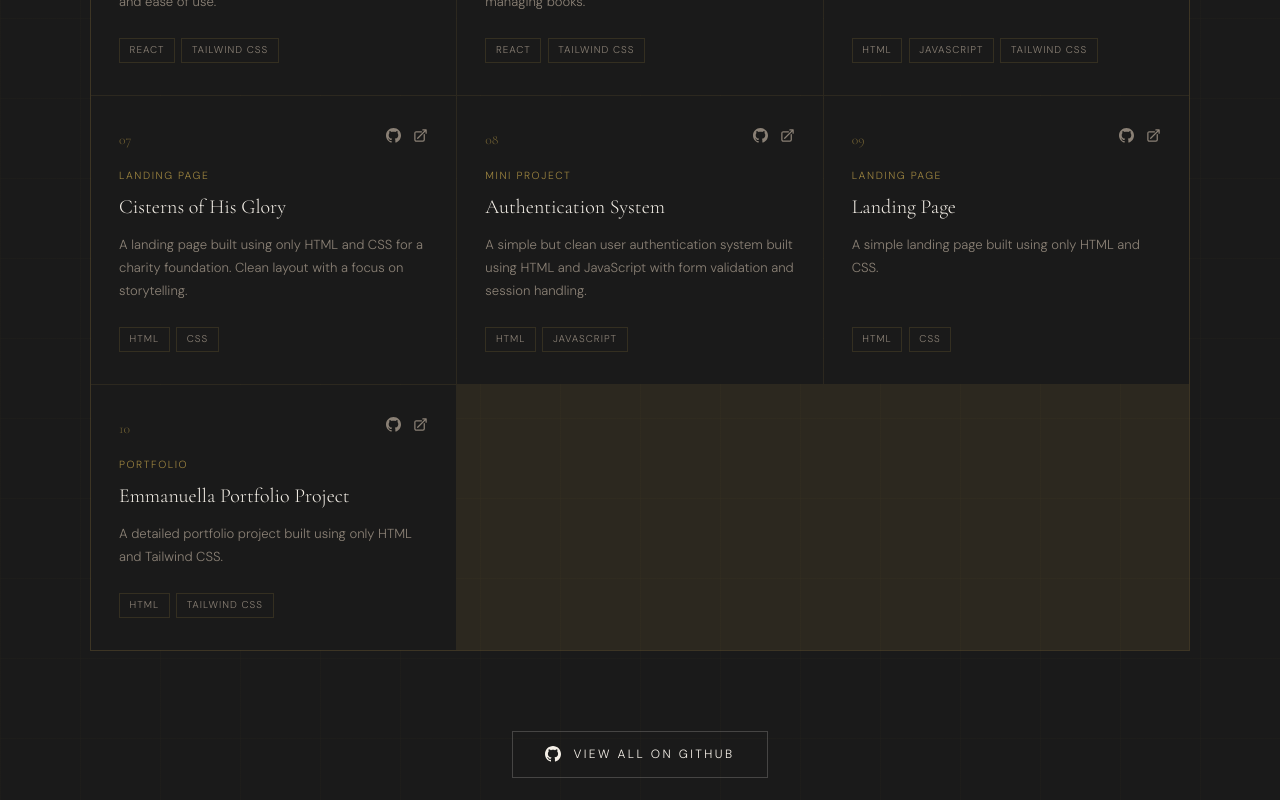
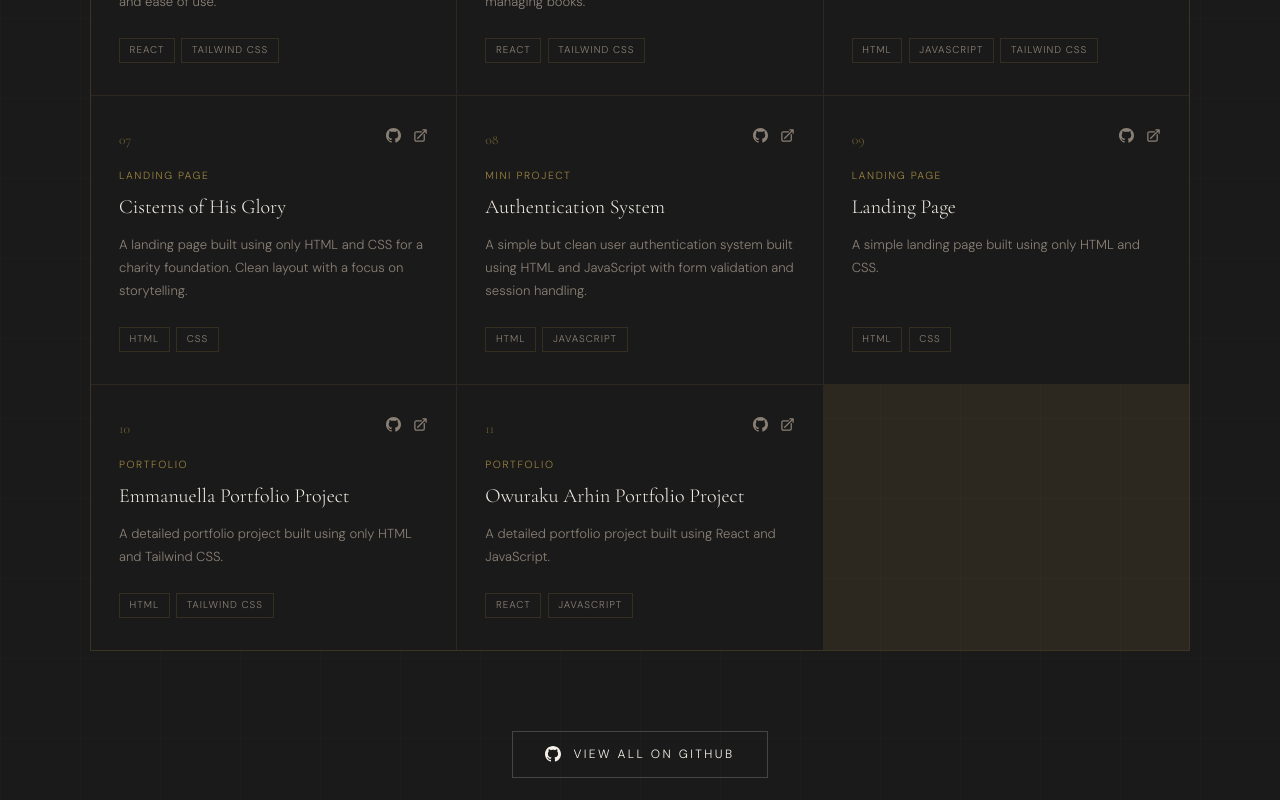
Before and after one commit to jjbaah068/jamesjuniorportfolio, a React (Vite) app: page /projects in a window 1280 px wide. Shown: the part 1502-2302 px from the top of the page. Built offline with nearby package versions, Linux system fonts and the light colour scheme.

Commit message:
updates to projects

```diff
--- a/src/components/projectssection.jsx
+++ b/src/components/projectssection.jsx
@@ -120,6 +120,18 @@ const projects = [
     live: 'https://emmanuella-portfolio-snowy.vercel.app/',
     featured: false,
     number: '10',
+  },
+  {
+    id: 11,
+    title: 'Owuraku Arhin Portfolio Project',
+    category: 'Portfolio',
+    description:
+      'A detailed portfolio project built using React and JavaScript.',
+    tags: ['React', 'JavaScript'],
+    github: 'https://github.com/jjbaah068/zurichportfolio',
+    live: 'https://owurakuarhin.netlify.app/',
+    featured: false,
+    number: '11',
   },
 ]
 
```
